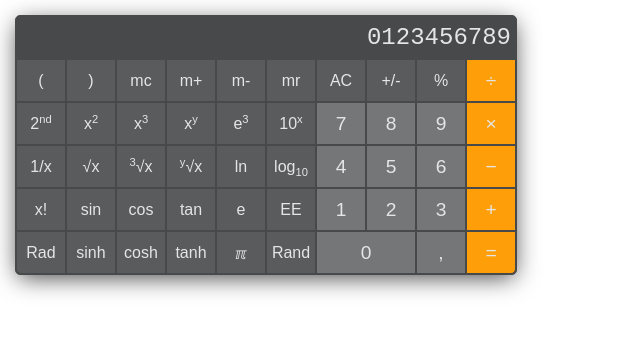
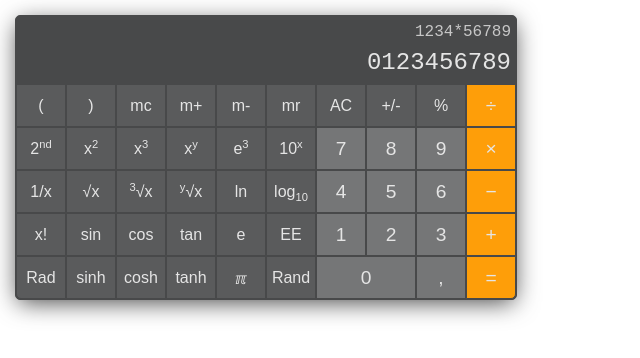
Before and after one commit to JacksonFrontEnd/Calculator-1, a plain HTML site: page index.html in a window 1280 px wide. Shown: the whole page, without its empty margins (0-640 px from the left). Drawn offline with Linux system fonts and the light colour scheme.

Commit message:
add top output field

```diff
--- a/index.html
+++ b/index.html
@@ -11,7 +11,10 @@
 
 <body>
     <div class="calculator">
-        <div class="output">0123456789</div>
+        <div class="output-container">
+            <div class="output-top">1234*56789</div>
+            <div class="output-bottom">0123456789</div>
+        </div>
         <div class="button-container">
             <div class="button">(</div>
             <div class="button">)</div>
--- a/style.css
+++ b/style.css
@@ -6,21 +6,33 @@ body {
 .calculator {
     background-color: #48494a;
     width: 500px;
-    height: 258px;
+    height: 283px;
     border: 1px solid #48494a;
     border-radius: 5px;
     box-shadow: 0px 5px 25px -3px rgba(0, 0, 0, 0.75);
     margin: 15px;
 }
 
-.output {
+.output-container {
+    color: #e5e5e5;
+    font-family: 'Courier New', Courier, monospace;
+}
+
+.output-top {
+    height: 25px;
+    display: flex;
+    justify-content: flex-end;
+    align-items: flex-end;
+    padding-right: 5px;
+    color: #c7c7c7;
+}
+
+.output-bottom {
     height: 43px;
     display: flex;
     justify-content: flex-end;
     align-items: center;
-    font-family: 'Courier New', Courier, monospace;
     font-size: 1.5em;
-    color: #e5e5e5;
     padding-right: 5px;
 }
 
```
